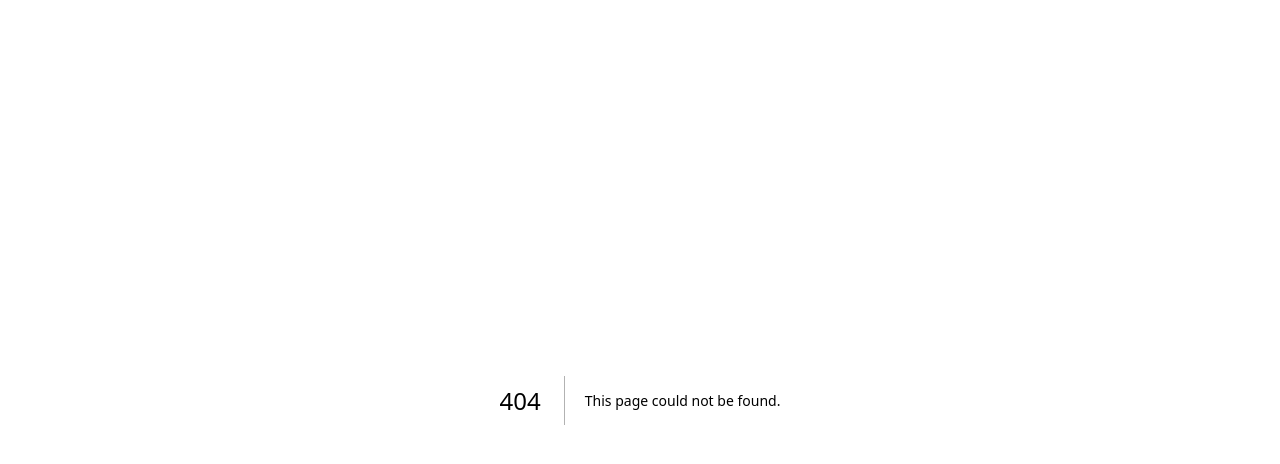
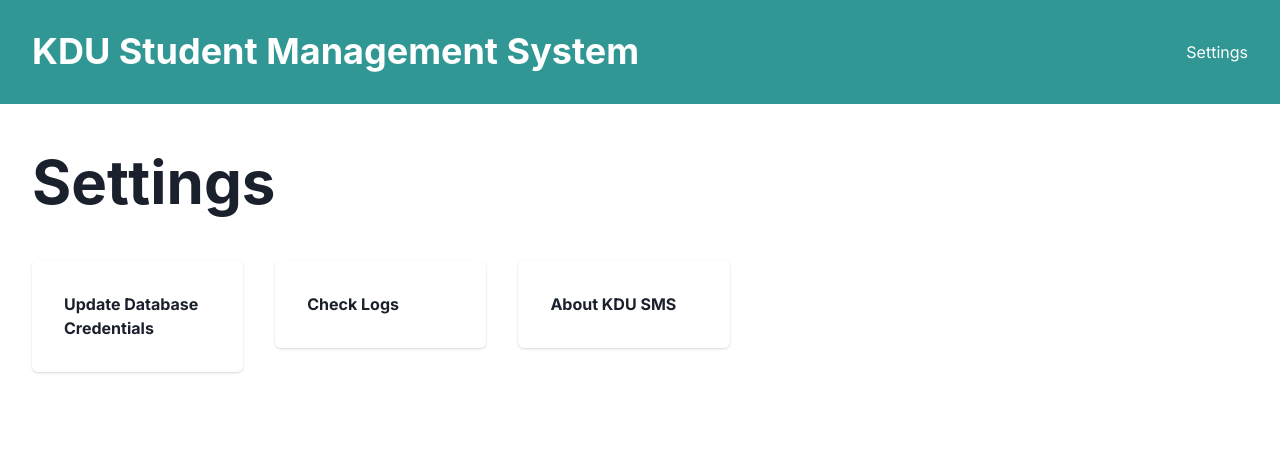
Before and after one commit to ravi-aratchige/kdu-student-management-system, a Next.js app in the folder client/: page /settings in a window 1280 px wide. Before the commit this address had no page. Shown: the top 464 px of the page. Built offline with nearby package versions, Linux system fonts and the light colour scheme.

Commit message:
CREATE: settings page

```diff
--- /dev/null
+++ b/client/app/settings/page.js
@@ -0,0 +1,69 @@
+import { Box } from '@chakra-ui/react';
+import { Flex } from '@chakra-ui/react';
+import { Link } from '@chakra-ui/react';
+import { Text } from '@chakra-ui/react';
+import { Heading } from '@chakra-ui/react';
+import NavigationBar from '../components/navigationBar';
+
+export default function Page() {
+    return (
+        <Box paddingTop={'6.5rem'}>
+            <NavigationBar />
+            {/* Page layout */}
+            <Box paddingX={'2rem'} paddingTop={'3rem'}>
+                <Heading size={'3xl'} paddingBottom={'3rem'}>
+                    Settings
+                </Heading>
+                <Flex w={'60%'}>
+                    {/* Update Admin Credentials */}
+                    <Link
+                        href={'/settings/database'}
+                        marginRight={'2rem'}
+                        w={'33%'}
+                    >
+                        <Text
+                            padding={'2rem'}
+                            boxShadow={'base'}
+                            rounded={'md'}
+                            fontWeight={'bold'}
+                        >
+                            Update Database Credentials
+                        </Text>
+                    </Link>
+
+                    {/* Check Logs */}
+                    <Link
+                        href={'/settings/logs'}
+                        marginRight={'2rem'}
+                        w={'33%'}
+                    >
+                        <Text
+                            padding={'2rem'}
+                            boxShadow={'base'}
+                            rounded={'md'}
+                            fontWeight={'bold'}
+                        >
+                            Check Logs
+                        </Text>
+                    </Link>
+
+                    {/* About KDU SMS */}
+                    <Link
+                        href={'/settings/info'}
+                        marginRight={'2rem'}
+                        w={'33%'}
+                    >
+                        <Text
+                            padding={'2rem'}
+                            boxShadow={'base'}
+                            rounded={'md'}
+                            fontWeight={'bold'}
+                        >
+                            About KDU SMS
+                        </Text>
+                    </Link>
+                </Flex>
+            </Box>
+        </Box>
+    );
+}
```
